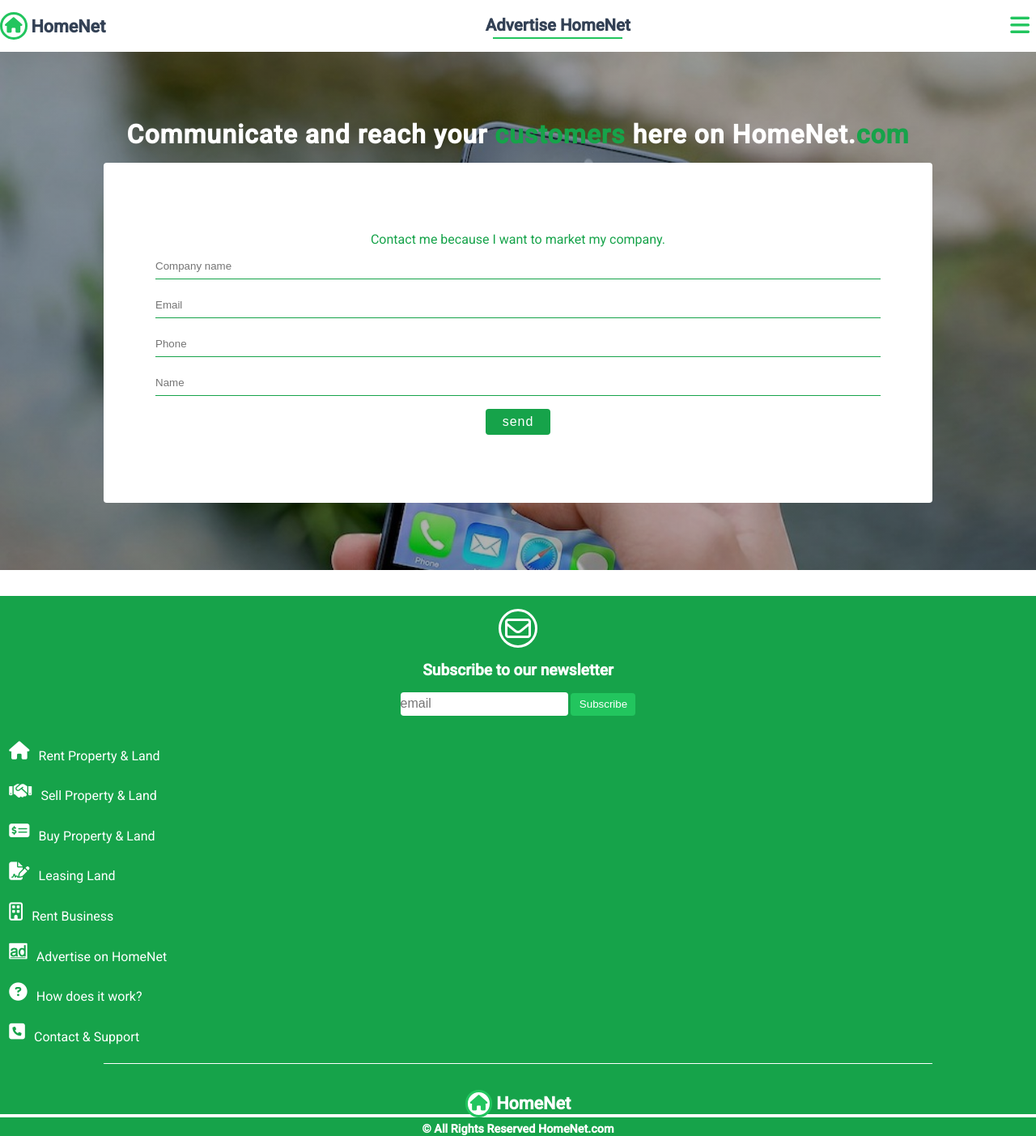
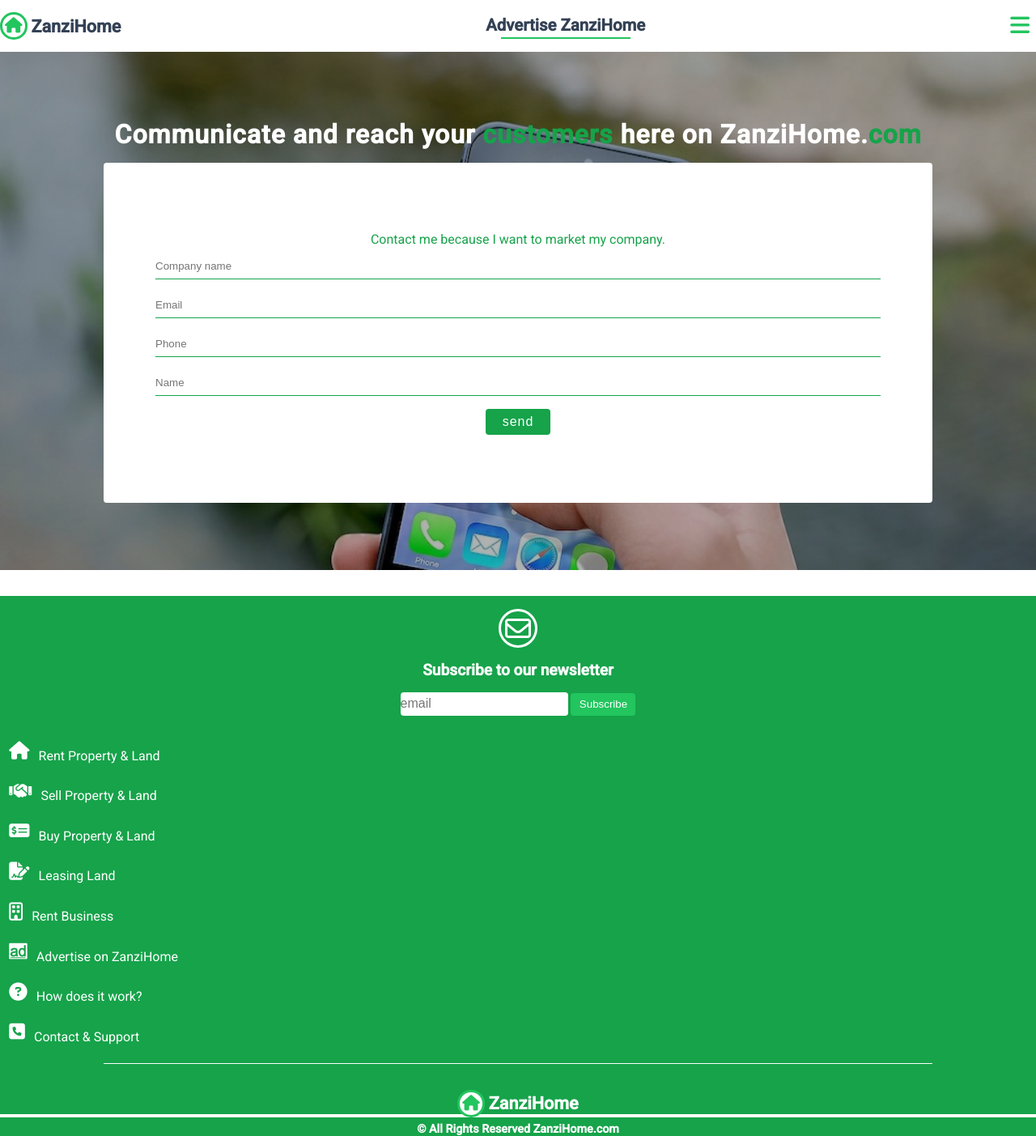
Before and after one commit to louiestokk/homenet, a plain HTML site: page advertisezanzibar.html in a window 1280 px wide. Shown: the whole page at 81% size. Drawn offline with nearby package versions, Linux system fonts and the light colour scheme.

Commit message:
added new updates again

```diff
--- a/advertisezanzibar.html
+++ b/advertisezanzibar.html
@@ -32,12 +32,12 @@
           <i class="fas fa-home"></i>
         </div>
         <div class="logo-text-container">
-          <h2>HomeNet</h2>
+          <h2>ZanziHome</h2>
         </div>
       </div>
 
       <div class="property-text">
-        <h2>Advertise HomeNet</h2>
+        <h2>Advertise ZanziHome</h2>
         <div class="divider"></div>
       </div>
       <div class="menu">
@@ -92,9 +92,8 @@
     </div>
     <div class="mellan-reklam">
       <h1>
-        Communicate and reach your <span>customers</span> here on HomeNet.<span
-          >com</span
-        >
+        Communicate and reach your <span>customers</span> here on
+        ZanziHome.<span>com</span>
       </h1>
 
       <div class="mellan-reklam-form">
@@ -146,11 +145,11 @@
           <i class="fas fa-home"></i>
         </div>
         <div class="logo-text-container">
-          <h2>HomeNet</h2>
+          <h2>ZanziHome</h2>
         </div>
       </div>
       <div class="rights">
-        <h4>&copy; All Rights Reserved HomeNet.com</h4>
+        <h4>&copy; All Rights Reserved ZanziHome.com</h4>
       </div>
     </div>
   </body>
--- a/data.js
+++ b/data.js
@@ -70,7 +70,7 @@ export const links = [
   {
     icon: '<i class="fab fa-adversal"></i>',
     url: "./advertisezanzibar.html",
-    text: "Advertise on HomeNet",
+    text: "Advertise on ZanziHome",
   },
   {
     icon: '<i class="far fa-building"></i>',
```
Also changed, not shown: buyhousezanzibar.html (+3 -3 lines), contact.html (+4 -4 lines), facts.html (+4 -49 lines), index.html (+3 -3 lines), leasinglandzanzibar.html (+3 -3 lines), rentbusinesszanzibar.html (+3 -3 lines), renthousezanzibar.html (+4 -4 lines), sellhousezanzibar.html (+4 -4 lines).
